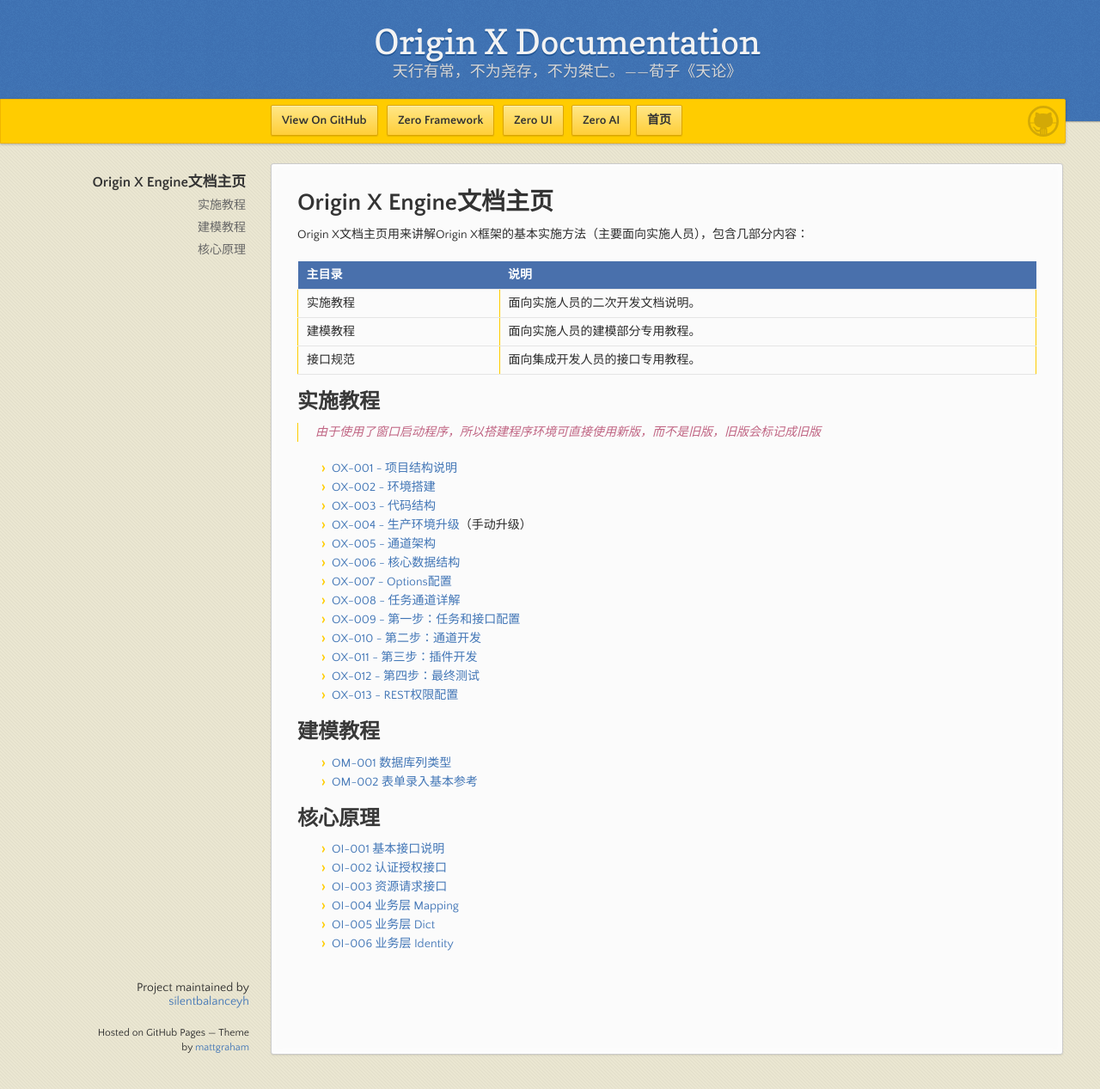
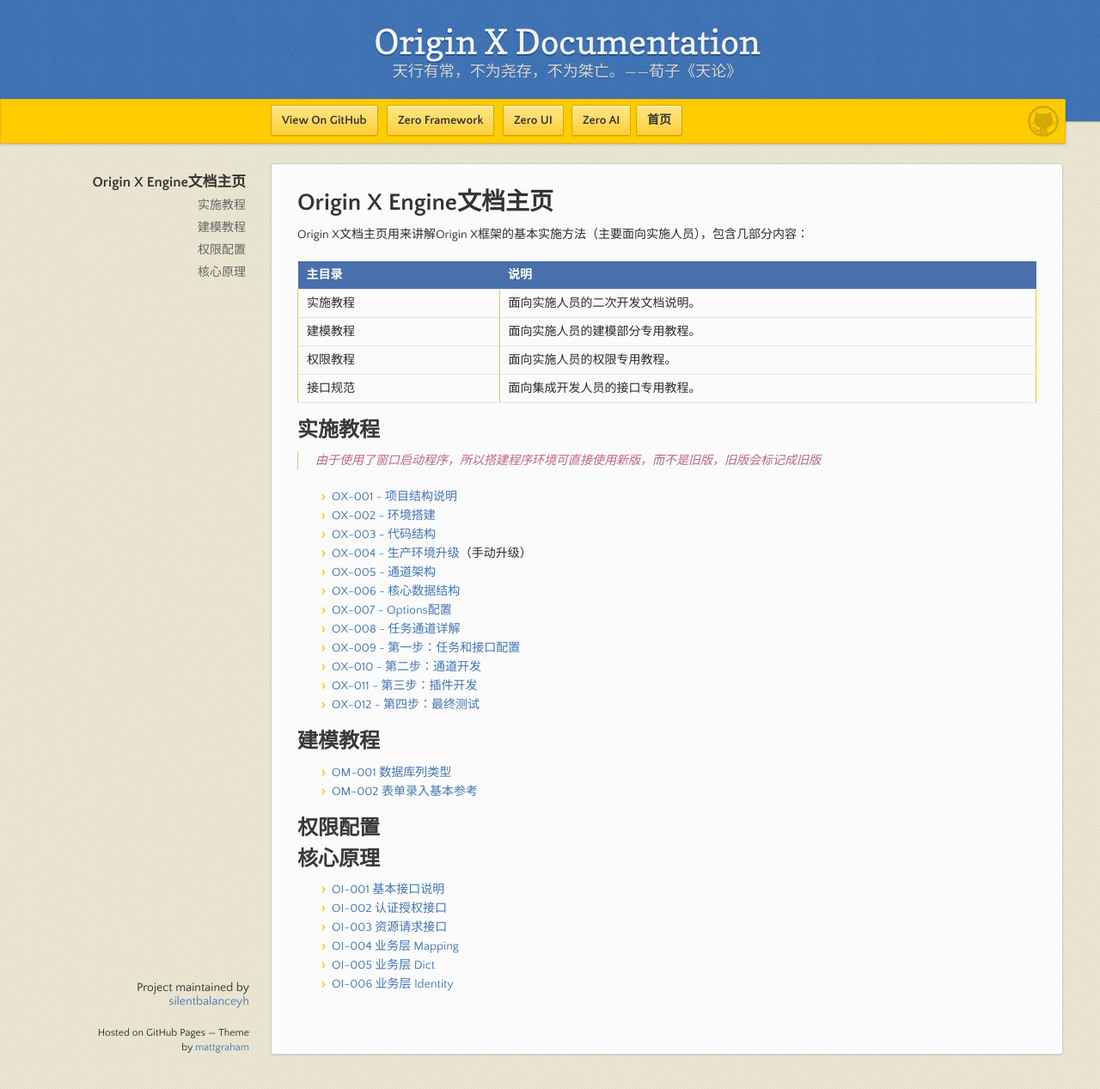
Before and after one commit to silentbalanceyh/mi-kb, a Jekyll site: the page built from origin-x-engine/main.md, in a window 1280 px wide and 1267 px high. Shown: the whole window at 86% size. Built offline with Jekyll 4.4.1, drawn with Linux system fonts in a browser that asks for light colours; our own code applies the rules of GitHub Pages for plain Markdown files.

Commit message:
Updates origin-x-engine/main.md
Auto commit by GitBook Editor

```diff
--- a/origin-x-engine/main.md
+++ b/origin-x-engine/main.md
@@ -6,6 +6,7 @@ Origin X文档主页用来讲解Origin X框架的基本实施方法（主要面
 | :--- | :--- |
 | 实施教程 | 面向实施人员的二次开发文档说明。 |
 | 建模教程 | 面向实施人员的建模部分专用教程。 |
+| 权限教程 | 面向实施人员的权限专用教程。 |
 | 接口规范 | 面向集成开发人员的接口专用教程。 |
 
 ## 实施教程
@@ -24,12 +25,13 @@ Origin X文档主页用来讲解Origin X框架的基本实施方法（主要面
 * [OX-010 - 第二步：通道开发](/origin-x-engine/1-oxshi-shi-jiao-cheng/ox-010-di-er-bu-ff1a-tong-dao-kai-fa.html)
 * [OX-011 - 第三步：插件开发](/origin-x-engine/1-oxshi-shi-jiao-cheng/ox-011-di-san-bu-ff1a-tong-dao-ce-shi.html)
 * [OX-012 - 第四步：最终测试](/origin-x-engine/1-oxshi-shi-jiao-cheng/ox-012-di-si-bu-ff1a-zui-zhong-ce-shi.html)
-* [OX-013 - REST权限配置](/origin-x-engine/1-oxshi-shi-jiao-cheng/ox-013-jie-kou-quan-xian-pei-zhi.html)
 
 ## 建模教程
 
 * [OM-001 数据库列类型](/origin-x-engine/2-oxjian-mo-jiao-cheng/om-001-shu-ju-ku-lie-lei-xing.html)
 * [OM-002 表单录入基本参考](/origin-x-engine/2-oxjian-mo-jiao-cheng/om-002-biao-dan-lu-ru-ji-ben-can-kao.html)
+
+## 权限配置
 
 ## 核心原理
 
```
Also changed, not shown: SUMMARY.md (+0 -1 lines).
